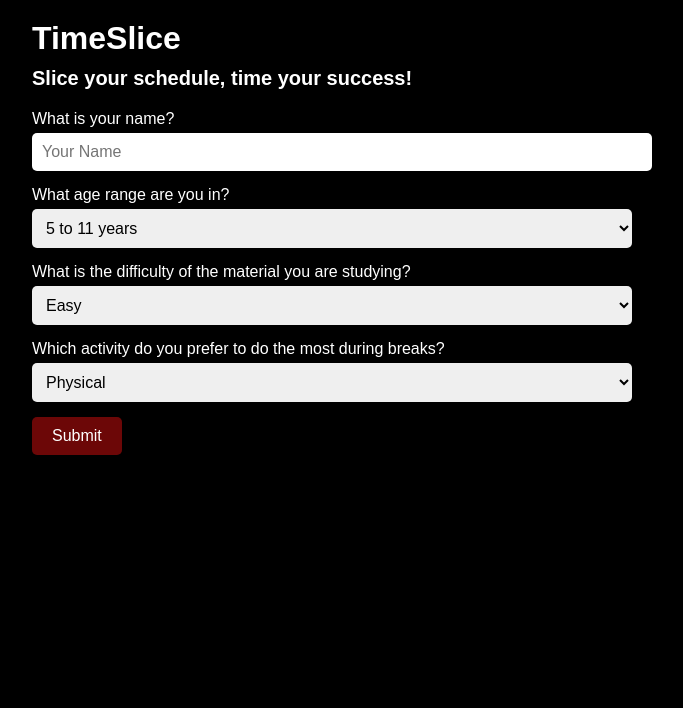
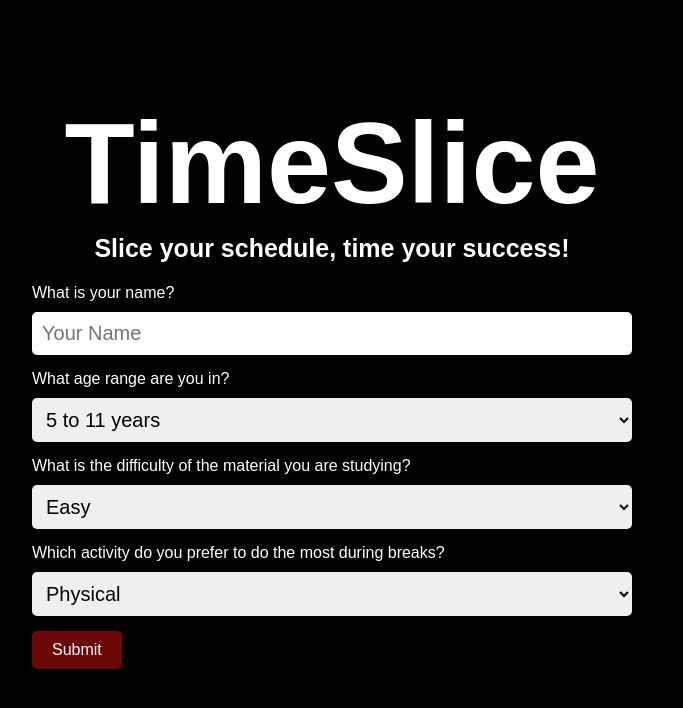
Before and after one commit to PiushaP/TimeSlice, a plain HTML site: page index.html in a window 1280 px wide. Shown: the whole page, without its empty margins (308-991 px from the left). Drawn offline with Linux system fonts and the light colour scheme.

Commit message:
Add files via upload

```diff
--- a/style.css
+++ b/style.css
@@ -14,26 +14,36 @@ body {
 
   h1 {
     color: carmine;
-    font-size: 32px;
-    margin: 0 0 10px;
-  }
+    font-size: 115px;
+    text-align: center;
+    margin-bottom: 2px;
+}
 
   .slogan {
     color: ThulianPink;
-    font-size: 20px;
-    margin: 0 0 20px;
+    font-size: 25px;
+    text-align: center;
+    margin-top: 5px;
+
+
+}
+
+.input-field {
+    width: 100%;
+    box-sizing: border-box;
   }
+
 
   label {
     display: block;
-    margin-bottom: 5px;
+    margin-bottom: 10px;
   }
 
   input[type="text"],
   select {
     width: 100%;
     padding: 10px;
-    font-size: 16px;
+    font-size: 20px;
     border-radius: 5px;
     border: none;
     margin-bottom: 15px;
```
